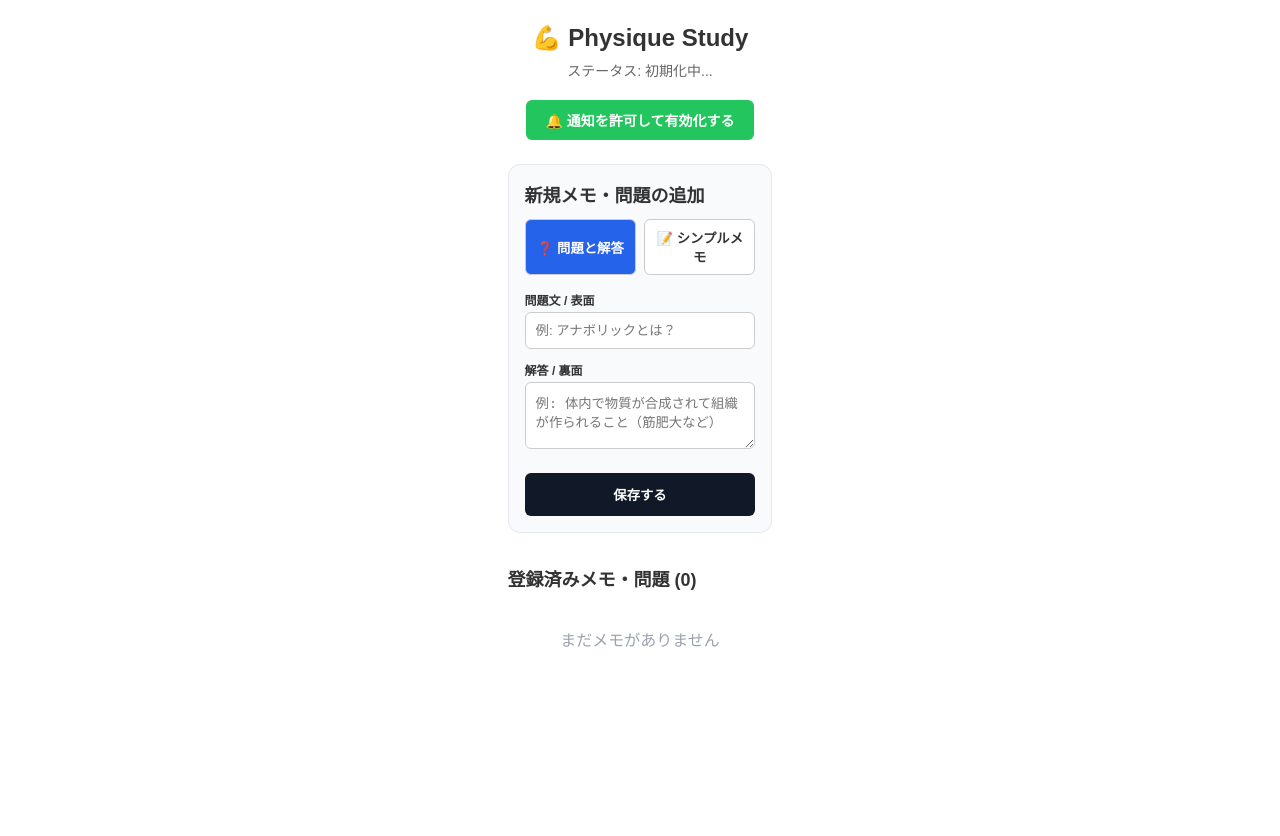
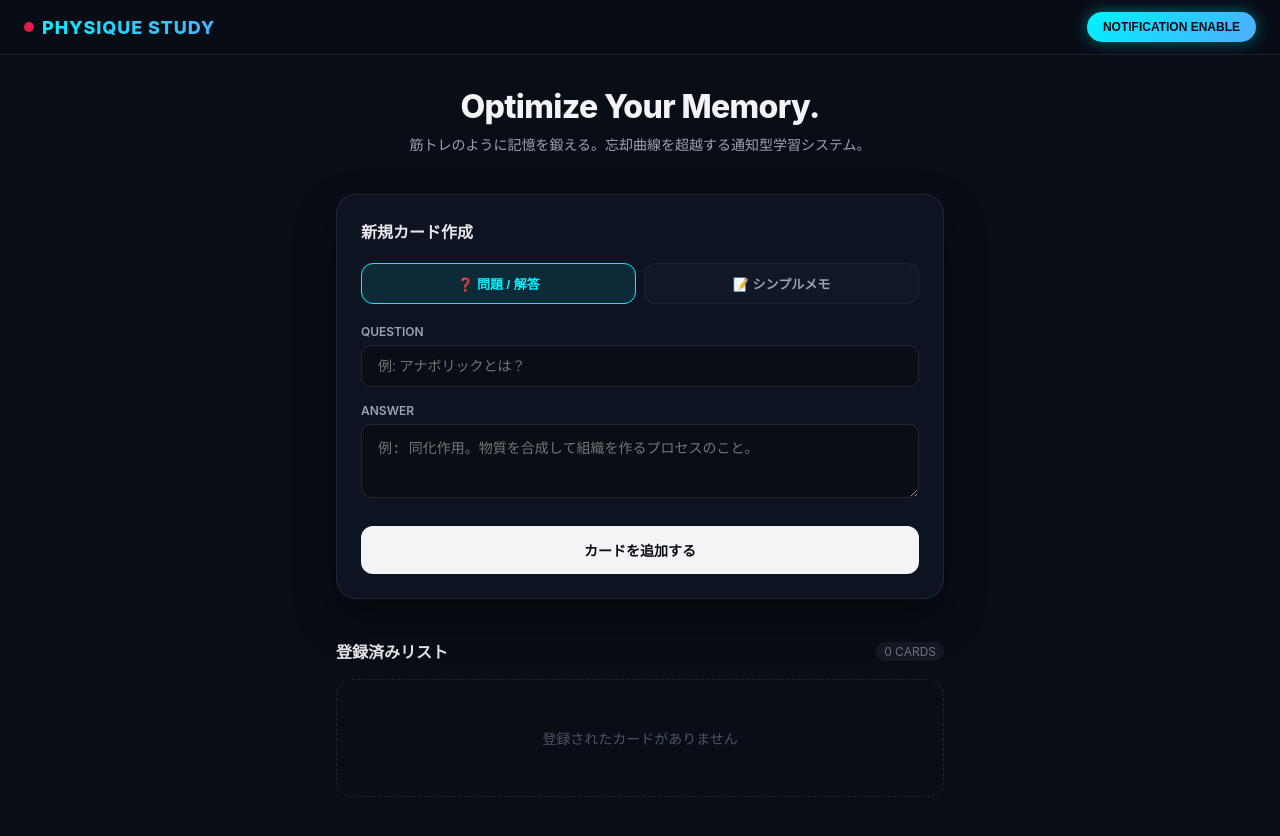
Before and after one commit to kishidahitoki-wq/study-physique, a Next.js app: page / in a window 1280 px wide. Shown: the top 836 px of the page. Before the commit the page ends 800 px from the top, so only its background shows below. Built offline with nearby package versions, Linux system fonts and the light colour scheme.

Commit message:
ui uxを修正

```diff
--- a/app/page.tsx
+++ b/app/page.tsx
@@ -2,10 +2,9 @@
 
 import { useState, useEffect } from 'react';
 
-// メモ（問題・解答）の型定義
 type Memo = {
   id: string;
-  type: 'question' | 'simple'; // 「問題・解答」か「シンプルメモ」か
+  type: 'question' | 'simple';
   title: string;
   answer?: string;
   createdAt: string;
@@ -17,22 +16,19 @@ export default function Home() {
   const [title, setTitle] = useState('');
   const [answer, setAnswer] = useState('');
 
-  // Web Push 関連の状態
   const [subscription, setSubscription] = useState<PushSubscription | null>(null);
-  const [status, setStatus] = useState<string>('初期化中...');
+  const [status, setStatus] = useState<string>('INITIALIZING...');
 
-  // Service Worker の登録 & Web Push 初期化
   useEffect(() => {
     if ('serviceWorker' in navigator && 'PushManager' in window) {
       navigator.serviceWorker.register('/sw.js').then(() => {
-        setStatus('準備完了');
-      }).catch(err => setStatus('SW登録失敗: ' + err.message));
+        setStatus('READY');
+      }).catch(err => setStatus('SW ERROR: ' + err.message));
     } else {
-      setStatus('Web Push未対応環境です（iOSはホーム追加必須）');
+      setStatus('UNSUPPORTED (iOS NEEDS PWA)');
     }
   }, []);
 
-  // 通知の許可と登録
   const handleSubscribe = async () => {
     try {
       const permission = await Notification.requestPermission();
@@ -48,13 +44,12 @@ export default function Home() {
       });
 
       setSubscription(sub);
-      setStatus('通知許可OK！');
+      setStatus('PUSH ENABLED');
     } catch (err: any) {
       alert('エラー: ' + err.message);
     }
   };
 
-  // メモの追加
   const handleAddMemo = (e: React.FormEvent) => {
     e.preventDefault();
     if (!title.trim()) return;
@@ -72,20 +67,18 @@ export default function Home() {
     setAnswer('');
   };
 
-  // メモの削除
   const handleDeleteMemo = (id: string) => {
     setMemos(memos.filter(memo => memo.id !== id));
   };
 
-  // 特定のメモを10秒後に通知テスト
   const handleSchedulePush = async (memo: Memo) => {
     if (!subscription) {
-      alert('先に画面上の「通知を許可して登録」ボタンを押してください');
+      alert('先に画面上部の「NOTIFICATION ENABLE」を押してください');
       return;
     }
 
     const pushTitle = memo.type === 'question' ? `【復習】${memo.title}` : `【メモ】${memo.title}`;
-    const pushBody = memo.type === 'question' ? `答え：${memo.answer || 'なしかも'}` : memo.title;
+    const pushBody = memo.type === 'question' ? `答え：${memo.answer || 'なかも'}` : memo.title;
 
     const res = await fetch('/api/schedule', {
       method: 'POST',
@@ -99,146 +92,274 @@ export default function Home() {
     });
 
     if (res.ok) {
-      alert(`「${memo.title}」を10秒後に通知予約しました！アプリを閉じて待ってください。`);
+      alert(`「${memo.title}」を10秒後に予約しました！アプリを閉じて待ってください。`);
     } else {
-      alert('通知予約に失敗しました');
+      alert('予約に失敗しました');
     }
   };
 
   return (
-    <main style={{ padding: '24px 16px', fontFamily: 'sans-serif', maxWidth: '600px', margin: '0 auto', color: '#333' }}>
-      <h1 style={{ fontSize: '24px', textAlign: 'center', marginBottom: '8px' }}>💪 Physique Study</h1>
-      <p style={{ textAlign: 'center', color: '#666', fontSize: '14px', marginBottom: '20px' }}>
-        ステータス: {status}
-      </p>
+    <div style={{ backgroundColor: '#090d16', color: '#f3f4f6', minHeight: '100vh', fontFamily: '-apple-system, BlinkMacSystemFont, "Segoe UI", Roboto, sans-serif' }}>
 
-      {/* 通知許可ボタン */}
-      {!subscription && (
-        <div style={{ textIndent: 0, textAlign: 'center', marginBottom: '24px' }}>
+      {/* 1. Sticky Navigation Header */}
+      <header style={{
+        position: 'sticky',
+        top: 0,
+        zIndex: 50,
+        backdropFilter: 'blur(12px)',
+        backgroundColor: 'rgba(9, 13, 22, 0.8)',
+        borderBottom: '1px solid rgba(255, 255, 255, 0.08)',
+        padding: '12px 24px',
+        display: 'flex',
+        justifyContent: 'space-between',
+        alignItems: 'center'
+      }}>
+        <div style={{ display: 'flex', alignItems: 'center', gap: '8px' }}>
+          <div style={{ width: '10px', height: '10px', borderRadius: '50%', backgroundColor: status === 'PUSH ENABLED' ? '#00f2fe' : '#e11d48', boxShadow: status === 'PUSH ENABLED' ? '0 0 10px #00f2fe' : 'none' }}></div>
+          <span style={{ fontWeight: 800, fontSize: '18px', letterSpacing: '0.05em', background: 'linear-gradient(135deg, #00f2fe 0%, #4facfe 100%)', WebkitBackgroundClip: 'text', WebkitTextFillColor: 'transparent' }}>
+            PHYSIQUE STUDY
+          </span>
+        </div>
+
+        <div>
+          {!subscription ? (
             <button
               onClick={handleSubscribe}
-            style={{ padding: '10px 20px', fontSize: '14px', backgroundColor: '#22c55e', color: '#fff', border: 'none', borderRadius: '6px', cursor: 'pointer', fontWeight: 'bold' }}
+              style={{
+                background: 'linear-gradient(135deg, #00f2fe 0%, #4facfe 100%)',
+                color: '#090d16',
+                border: 'none',
+                padding: '8px 16px',
+                borderRadius: '20px',
+                fontWeight: 700,
+                fontSize: '12px',
+                cursor: 'pointer',
+                boxShadow: '0 0 15px rgba(0, 242, 254, 0.4)'
+              }}
             >
-            🔔 通知を許可して有効化する
+              NOTIFICATION ENABLE
             </button>
+          ) : (
+            <span style={{ fontSize: '11px', color: '#00f2fe', letterSpacing: '0.1em', fontWeight: 600, border: '1px solid rgba(0,242,254,0.3)', padding: '4px 10px', borderRadius: '12px' }}>
+              ONLINE / ACTIVE
+            </span>
+          )}
         </div>
-      )}
+      </header>
 
-      {/* メモ登録フォーム */}
-      <div style={{ backgroundColor: '#f9fafb', padding: '16px', borderRadius: '12px', border: '1px solid #e5e7eb', marginBottom: '32px' }}>
-        <h2 style={{ fontSize: '18px', marginTop: 0, marginBottom: '12px' }}>新規メモ・問題の追加</h2>
+      {/* Main Container */}
+      <main style={{ maxWidth: '640px', margin: '0 auto', padding: '32px 16px 80px 16px' }}>
 
-        {/* タイプ選択（問題 vs シンプルメモ） */}
-        <div style={{ display: 'flex', gap: '8px', marginBottom: '16px' }}>
+        {/* 2. Hero Section */}
+        <section style={{ textAlign: 'center', marginBottom: '40px' }}>
+          <h1 style={{ fontSize: '32px', fontWeight: 800, margin: '0 0 8px 0', letterSpacing: '-0.02em' }}>
+            Optimize Your Memory.
+          </h1>
+          <p style={{ color: '#9ca3af', fontSize: '14px', margin: 0 }}>
+            筋トレのように記憶を鍛える。忘却曲線を超越する通知型学習システム。
+          </p>
+        </section>
+
+        {/* 3. Form Card Section (Glassmorphism) */}
+        <section style={{
+          background: 'rgba(17, 24, 39, 0.7)',
+          backdropFilter: 'blur(16px)',
+          border: '1px solid rgba(255, 255, 255, 0.08)',
+          borderRadius: '20px',
+          padding: '24px',
+          boxShadow: '0 20px 40px rgba(0,0,0,0.4)',
+          marginBottom: '40px'
+        }}>
+          <h2 style={{ fontSize: '16px', fontWeight: 700, marginTop: 0, marginBottom: '20px', color: '#e5e7eb', display: 'flex', alignItems: 'center', gap: '8px' }}>
+            <span>新規カード作成</span>
+          </h2>
+
+          <div style={{ display: 'grid', gridTemplateColumns: '1fr 1fr', gap: '8px', marginBottom: '20px' }}>
             <button
               type="button"
               onClick={() => setType('question')}
               style={{
-              flex: 1,
-              padding: '8px',
-              borderRadius: '6px',
-              border: '1px solid #ccc',
-              backgroundColor: type === 'question' ? '#2563eb' : '#fff',
-              color: type === 'question' ? '#fff' : '#333',
-              fontWeight: 'bold',
-              cursor: 'pointer'
+                padding: '10px',
+                borderRadius: '12px',
+                border: type === 'question' ? '1px solid #00f2fe' : '1px solid rgba(255,255,255,0.05)',
+                background: type === 'question' ? 'rgba(0, 242, 254, 0.1)' : 'rgba(255,255,255,0.02)',
+                color: type === 'question' ? '#00f2fe' : '#9ca3af',
+                fontWeight: 600,
+                fontSize: '13px',
+                cursor: 'pointer',
+                transition: 'all 0.2s'
               }}
             >
-            ❓ 問題と解答
+              ❓ 問題 / 解答
             </button>
             <button
               type="button"
               onClick={() => setType('simple')}
               style={{
-              flex: 1,
-              padding: '8px',
-              borderRadius: '6px',
-              border: '1px solid #ccc',
-              backgroundColor: type === 'simple' ? '#2563eb' : '#fff',
-              color: type === 'simple' ? '#fff' : '#333',
-              fontWeight: 'bold',
-              cursor: 'pointer'
+                padding: '10px',
+                borderRadius: '12px',
+                border: type === 'simple' ? '1px solid #00f2fe' : '1px solid rgba(255,255,255,0.05)',
+                background: type === 'simple' ? 'rgba(0, 242, 254, 0.1)' : 'rgba(255,255,255,0.02)',
+                color: type === 'simple' ? '#00f2fe' : '#9ca3af',
+                fontWeight: 600,
+                fontSize: '13px',
+                cursor: 'pointer',
+                transition: 'all 0.2s'
               }}
             >
               📝 シンプルメモ
             </button>
           </div>
 
-        <form onSubmit={handleAddMemo} style={{ display: 'flex', flexDirection: 'column', gap: '12px' }}>
+          <form onSubmit={handleAddMemo} style={{ display: 'flex', flexDirection: 'column', gap: '16px' }}>
             <div>
-            <label style={{ display: 'block', fontSize: '12px', fontWeight: 'bold', marginBottom: '4px' }}>
-              {type === 'question' ? '問題文 / 表面' : 'メモタイトル'}
+              <label style={{ display: 'block', fontSize: '12px', color: '#9ca3af', fontWeight: 600, marginBottom: '6px' }}>
+                {type === 'question' ? 'QUESTION' : 'TITLE'}
               </label>
               <input
                 type="text"
                 value={title}
                 onChange={(e) => setTitle(e.target.value)}
-              placeholder={type === 'question' ? '例: アナボリックとは？' : '例: 明日のトレメニュー'}
+                placeholder={type === 'question' ? '例: アナボリックとは？' : '例: 今日のメモ'}
                 required
-              style={{ width: '100%', padding: '10px', borderRadius: '6px', border: '1px solid #ccc', boxSizing: 'border-box' }}
+                style={{
+                  width: '100%',
+                  padding: '12px 16px',
+                  borderRadius: '10px',
+                  background: 'rgba(0,0,0,0.3)',
+                  border: '1px solid rgba(255,255,255,0.1)',
+                  color: '#fff',
+                  fontSize: '14px',
+                  boxSizing: 'border-box',
+                  outline: 'none'
+                }}
               />
             </div>
 
             {type === 'question' && (
               <div>
-              <label style={{ display: 'block', fontSize: '12px', fontWeight: 'bold', marginBottom: '4px' }}>
-                解答 / 裏面
+                <label style={{ display: 'block', fontSize: '12px', color: '#9ca3af', fontWeight: 600, marginBottom: '6px' }}>
+                  ANSWER
                 </label>
                 <textarea
                   value={answer}
                   onChange={(e) => setAnswer(e.target.value)}
-                placeholder="例: 体内で物質が合成されて組織が作られること（筋肥大など）"
+                  placeholder="例: 同化作用。物質を合成して組織を作るプロセスのこと。"
                   rows={3}
-                style={{ width: '100%', padding: '10px', borderRadius: '6px', border: '1px solid #ccc', boxSizing: 'border-box' }}
+                  style={{
+                    width: '100%',
+                    padding: '12px 16px',
+                    borderRadius: '10px',
+                    background: 'rgba(0,0,0,0.3)',
+                    border: '1px solid rgba(255,255,255,0.1)',
+                    color: '#fff',
+                    fontSize: '14px',
+                    boxSizing: 'border-box',
+                    outline: 'none'
+                  }}
                 />
               </div>
             )}
 
             <button
               type="submit"
-            style={{ padding: '12px', backgroundColor: '#111827', color: '#fff', border: 'none', borderRadius: '6px', fontWeight: 'bold', cursor: 'pointer', marginTop: '8px' }}
+              style={{
+                padding: '14px',
+                background: '#f3f4f6',
+                color: '#090d16',
+                border: 'none',
+                borderRadius: '12px',
+                fontWeight: 700,
+                fontSize: '14px',
+                cursor: 'pointer',
+                marginTop: '8px',
+                transition: 'opacity 0.2s'
+              }}
             >
-            保存する
+              カードを追加する
             </button>
           </form>
+        </section>
+
+        {/* 4. Memo List Section */}
+        <section>
+          <div style={{ display: 'flex', justifyContent: 'space-between', alignItems: 'center', marginBottom: '16px' }}>
+            <h2 style={{ fontSize: '16px', fontWeight: 700, margin: 0, color: '#e5e7eb' }}>
+              登録済みリスト
+            </h2>
+            <span style={{ fontSize: '12px', color: '#6b7280', background: 'rgba(255,255,255,0.05)', padding: '2px 8px', borderRadius: '10px' }}>
+              {memos.length} CARDS
+            </span>
           </div>
 
-      {/* メモ一覧 */}
-      <h2 style={{ fontSize: '18px', marginBottom: '12px' }}>登録済みメモ・問題 ({memos.length})</h2>
           {memos.length === 0 ? (
-        <p style={{ textAlign: 'center', color: '#9ca3af', padding: '24px 0' }}>まだメモがありません</p>
+            <div style={{ textAlign: 'center', padding: '48px 0', border: '1px dashed rgba(255,255,255,0.1)', borderRadius: '16px', color: '#4b5563' }}>
+              <p style={{ margin: 0, fontSize: '14px' }}>登録されたカードがありません</p>
+            </div>
           ) : (
             <div style={{ display: 'flex', flexDirection: 'column', gap: '12px' }}>
               {memos.map((memo) => (
                 <div
                   key={memo.id}
-              style={{ padding: '16px', borderRadius: '8px', border: '1px solid #e5e7eb', backgroundColor: '#fff', boxShadow: '0 1px 3px rgba(0,0,0,0.05)' }}
+                  style={{
+                    background: 'rgba(17, 24, 39, 0.4)',
+                    border: '1px solid rgba(255, 255, 255, 0.05)',
+                    borderRadius: '16px',
+                    padding: '20px',
+                    backdropFilter: 'blur(8px)'
+                  }}
                 >
-              <div style={{ display: 'flex', justifyContent: 'space-between', alignItems: 'center', marginBottom: '8px' }}>
-                <span style={{ fontSize: '12px', padding: '2px 8px', borderRadius: '4px', backgroundColor: memo.type === 'question' ? '#dbeafe' : '#f3f4f6', color: memo.type === 'question' ? '#1e40af' : '#374151', fontWeight: 'bold' }}>
-                  {memo.type === 'question' ? '問題' : 'メモ'}
+                  <div style={{ display: 'flex', justifyContent: 'space-between', alignItems: 'center', marginBottom: '12px' }}>
+                    <span style={{
+                      fontSize: '10px',
+                      fontWeight: 800,
+                      letterSpacing: '0.05em',
+                      padding: '3px 8px',
+                      borderRadius: '6px',
+                      background: memo.type === 'question' ? 'rgba(0, 242, 254, 0.15)' : 'rgba(255, 255, 255, 0.1)',
+                      color: memo.type === 'question' ? '#00f2fe' : '#9ca3af'
+                    }}>
+                      {memo.type === 'question' ? 'QUESTION' : 'MEMO'}
                     </span>
-                <span style={{ fontSize: '12px', color: '#9ca3af' }}>{memo.createdAt}</span>
+                    <span style={{ fontSize: '11px', color: '#4b5563' }}>{memo.createdAt}</span>
                   </div>
 
-              <h3 style={{ margin: '0 0 8px 0', fontSize: '16px' }}>{memo.title}</h3>
+                  <h3 style={{ margin: '0 0 10px 0', fontSize: '16px', fontWeight: 600, color: '#f3f4f6' }}>{memo.title}</h3>
 
                   {memo.type === 'question' && memo.answer && (
-                <div style={{ backgroundColor: '#f8fafc', padding: '8px 12px', borderRadius: '6px', fontSize: '14px', color: '#475569', marginBottom: '12px' }}>
-                  <strong>答:</strong> {memo.answer}
+                    <div style={{ background: 'rgba(0,0,0,0.2)', padding: '10px 14px', borderRadius: '8px', fontSize: '13px', color: '#9ca3af', marginBottom: '16px', borderLeft: '2px solid #00f2fe' }}>
+                      {memo.answer}
                     </div>
                   )}
 
                   <div style={{ display: 'flex', gap: '8px', marginTop: '12px' }}>
                     <button
                       onClick={() => handleSchedulePush(memo)}
-                  style={{ flex: 1, padding: '8px', fontSize: '12px', backgroundColor: '#0284c7', color: '#fff', border: 'none', borderRadius: '4px', cursor: 'pointer', fontWeight: 'bold' }}
+                      style={{
+                        flex: 1,
+                        padding: '10px',
+                        fontSize: '12px',
+                        fontWeight: 700,
+                        background: 'rgba(0, 242, 254, 0.08)',
+                        color: '#00f2fe',
+                        border: '1px solid rgba(0, 242, 254, 0.2)',
+                        borderRadius: '8px',
+                        cursor: 'pointer'
+                      }}
                     >
-                  ⏰ 10秒後にテスト通知
+                      ⏱ 10秒後にテスト通知
                     </button>
                     <button
                       onClick={() => handleDeleteMemo(memo.id)}
-                  style={{ padding: '8px 12px', fontSize: '12px', backgroundColor: '#fee2e2', color: '#dc2626', border: 'none', borderRadius: '4px', cursor: 'pointer' }}
+                      style={{
+                        padding: '10px 14px',
+                        fontSize: '12px',
+                        background: 'transparent',
+                        color: '#ef4444',
+                        border: '1px solid rgba(239, 68, 68, 0.2)',
+                        borderRadius: '8px',
+                        cursor: 'pointer'
+                      }}
                     >
                       削除
                     </button>
@@ -247,7 +368,10 @@ export default function Home() {
               ))}
             </div>
           )}
+        </section>
+
       </main>
+    </div>
   );
 }
 
```
Lines whose indentation alone changed are shown as unchanged.
